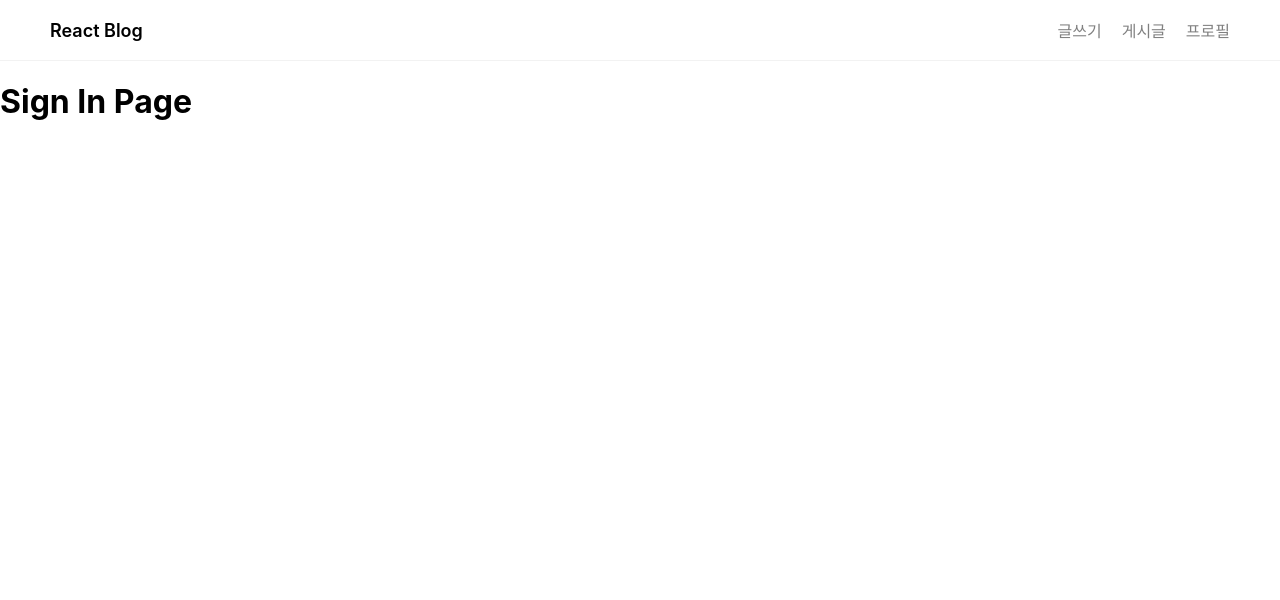
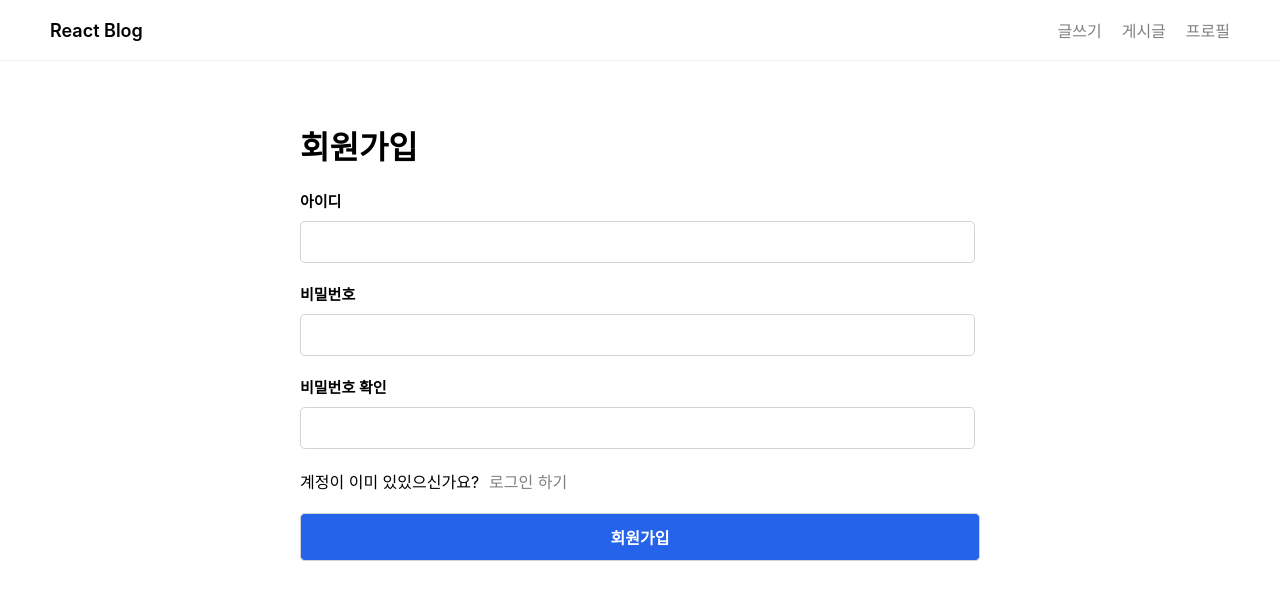
Before and after one commit to gaebonglee/blog-app, a React (Create React App) app: page /signUp in a window 1280 px wide. Shown: the top 600 px of the page. Built offline with nearby package versions, Linux system fonts and the light colour scheme.

Commit message:
login signup page 완성

```diff
--- a/package.json
+++ b/package.json
@@ -10,6 +10,7 @@
     "@types/node": "^16.7.13",
     "@types/react": "^18.0.0",
     "@types/react-dom": "^18.0.0",
+    "firebase": "^11.1.0",
     "react": "^19.0.0",
     "react-dom": "^19.0.0",
     "react-router-dom": "^7.1.1",
--- /dev/null
+++ b/src/components/LoginForm.tsx
@@ -0,0 +1,26 @@
+import { Link } from "react-router-dom";
+
+export default function LoginForm() {
+  return (
+    <form action="/post" method="POST" className="form form--1g">
+      <h1 className=".form__title">로그인</h1>
+      <div className="form__block">
+        <label htmlFor="email">아이디</label>
+        <input type="email" name="email" id="email" />
+      </div>
+      <div className="form__block">
+        <label htmlFor="password">비밀번호</label>
+        <input type="password" name="password" id="password" />
+      </div>
+      <div className="form__block">
+        계정이 없으신가요?
+        <Link to="/signUp" className="form__link">
+          회원가입 하기
+        </Link>
+      </div>
+      <div className="form__block">
+        <input type="submit" value="로그인" className="form__btn--submit" />
+      </div>
+    </form>
+  );
+}
--- a/src/components/Routers.tsx
+++ b/src/components/Routers.tsx
@@ -6,11 +6,14 @@
 import Edit from "../pages/post/Edit";
 import ProfilePage from "../pages/profile/ProfilePage";
 import Login from "../pages/login/Login";
-import SignUp from "../pages/signin/SignUp";
+import SignUp from "../pages/signUp/SignUp";
 import Header from "./Header";
 import Footer from "./Footer";
+import { useState } from "react";
 
 export default function Router() {
+  //firebase auth가 인증되었으면 true로 변경
+  const [isAuthenticated, setIsAuthenticated] = useState<boolean>(false);
   return (
     <>
       <Header />
--- /dev/null
+++ b/src/components/SignUpForm.tsx
@@ -0,0 +1,30 @@
+import { Link } from "react-router-dom";
+
+export default function SignUpForm() {
+  return (
+    <form action="/post" method="POST" className="form form--1g">
+      <h1 className=".form__title">회원가입</h1>
+      <div className="form__block">
+        <label htmlFor="email">아이디</label>
+        <input type="email" name="email" id="email" />
+      </div>
+      <div className="form__block">
+        <label htmlFor="password">비밀번호</label>
+        <input type="password" name="password" id="password" />
+      </div>
+      <div className="form__block">
+        <label htmlFor="password_confirm">비밀번호 확인</label>
+        <input type="password" name="password_confirm" id="password_confirm" />
+      </div>
+      <div className="form__block">
+        계정이 이미 있있으신가요?
+        <Link to="/login" className="form__link">
+          로그인 하기
+        </Link>
+      </div>
+      <div className="form__block">
+        <input type="submit" value="회원가입" className="form__btn--submit" />
+      </div>
+    </form>
+  );
+}
--- a/src/index.tsx
+++ b/src/index.tsx
@@ -4,6 +4,7 @@
 import App from "./App";
 import { BrowserRouter as Router } from "react-router-dom";
 
+console.log("firebase");
 const root = ReactDOM.createRoot(
   document.getElementById("root") as HTMLElement
 );
--- a/src/pages/login/Login.tsx
+++ b/src/pages/login/Login.tsx
@@ -1,3 +1,5 @@
-export default  function Login () {
-    return <h1>Login</h1>
+import LoginForm from "components/LoginForm";
+
+export default function Login() {
+  return <LoginForm />;
 }
--- /dev/null
+++ b/src/pages/signUp/SignUp.tsx
@@ -0,0 +1,5 @@
+import SignUpForm from "components/SignUpForm";
+
+export default function SignUp() {
+  return <SignUpForm />;
+}
--- a/src/pages/signin/SignUp.tsx
+++ /dev/null
@@ -1,3 +0,0 @@
-export default function SignUp () {
-    return <h1>Sign In Page</h1>
-}
--- a/tsconfig.json
+++ b/tsconfig.json
@@ -20,6 +20,7 @@
   "include": ["src"],
   "paths": {
     "pages/*": ["pages/*"],
-    "components/*": ["components/*"]
+    "components/*": ["components/*"],
+    "firebaseApp/*": ["firebaseApp/*"]
   }
 }
```
Also changed, not shown: src/firebase.ts (added, +19 -0 lines), 2 other files (tests, documents, lock files or other folders).
